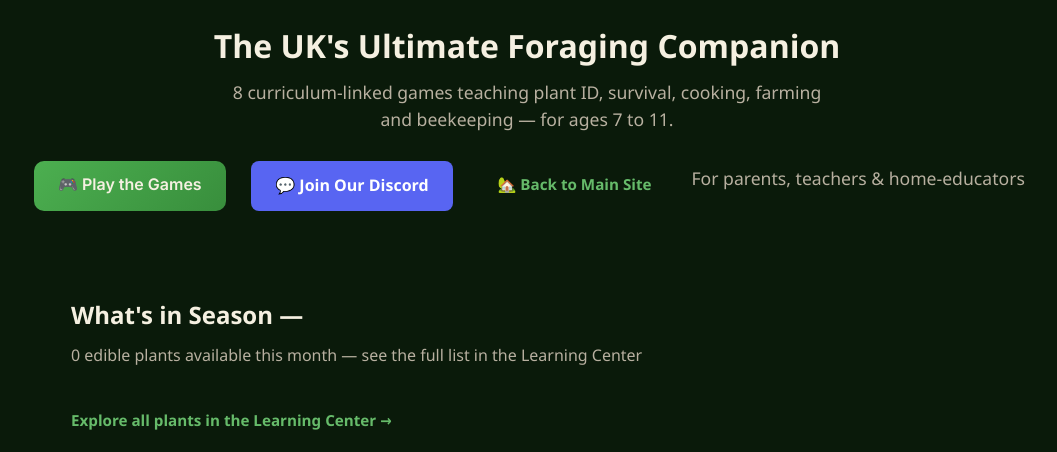
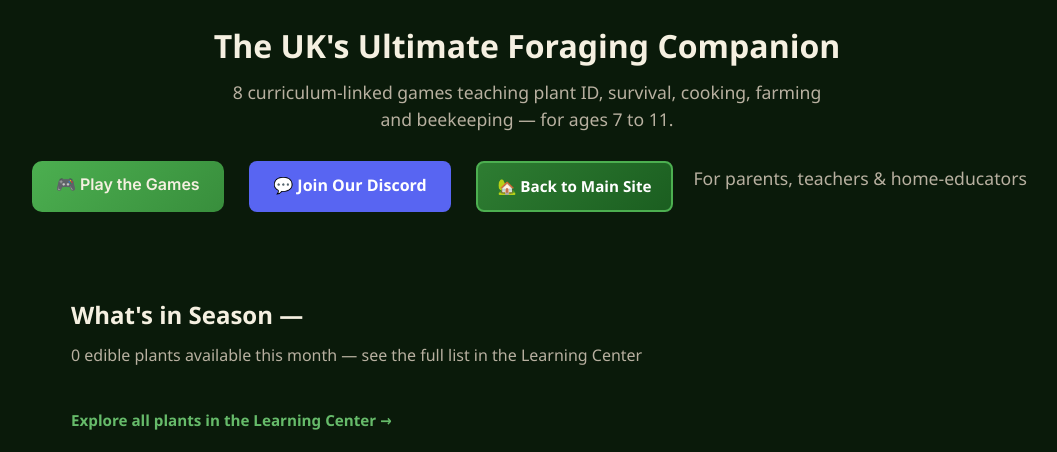
Before and after one commit to reecemaugham-byte/RocenHomesteady, a Python web app: template templates/home.html in a window 1280 px wide. Shown: the part 295-747 px from the top of the page, without its empty margins (113-1170 px from the left). Run offline with Jinja, Linux system fonts and the light colour scheme; the template is opened without the code that fills it, so the values that code supplies are empty.

Commit message:
Update style.css

```diff
--- a/static/css/style.css
+++ b/static/css/style.css
@@ -226,6 +226,17 @@ nav {
 }
 
 .btn-discord:hover { background: #4752c4; color: #fff; }
+
+.btn-home {
+    background: linear-gradient(135deg, #2e7d32, #1b5e20);
+    color: #fff;
+    border: 2px solid #4CAF50;
+}
+
+.btn-home:hover {
+    background: linear-gradient(135deg, #388e3c, #2e7d32);
+    border-color: #66BB6A;
+}
 
 .discord-note {
     font-size: 0.85rem;
```
